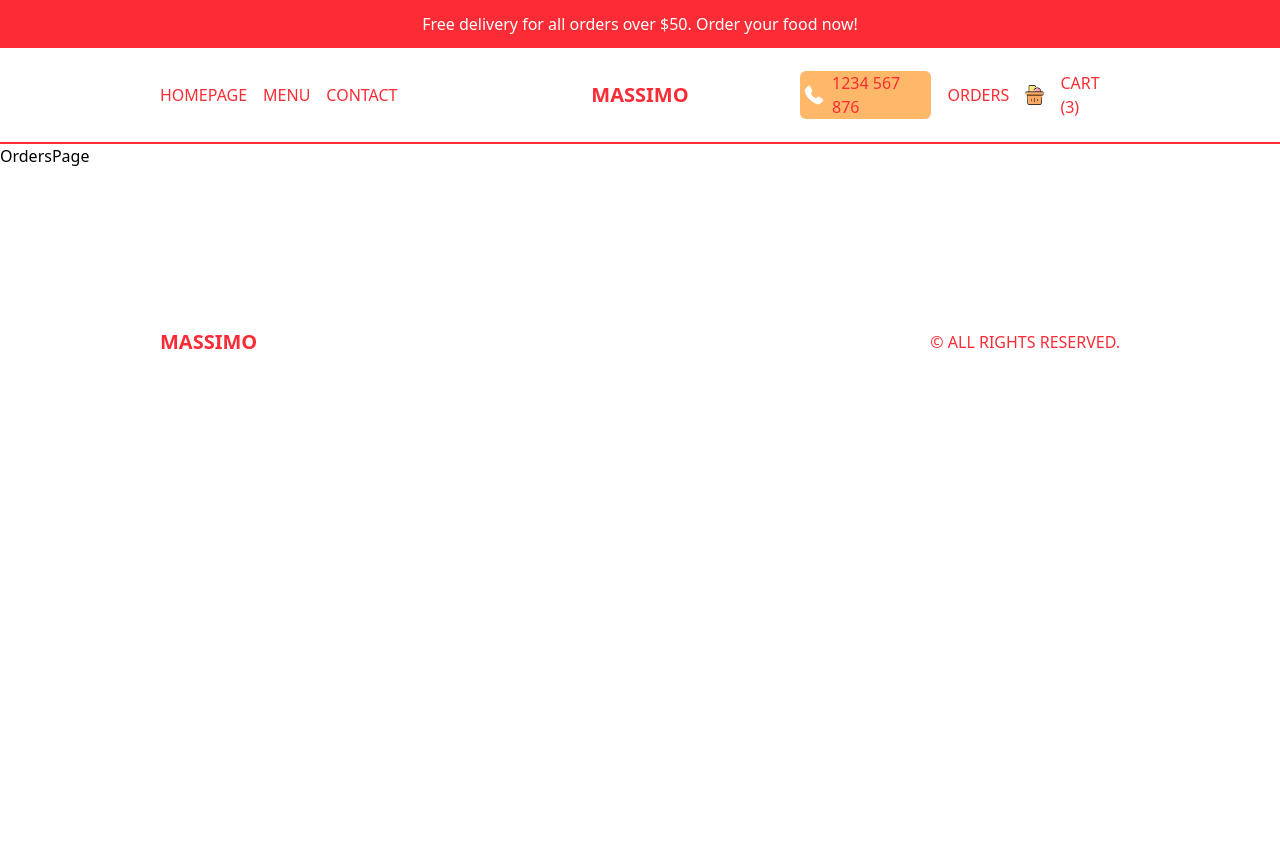
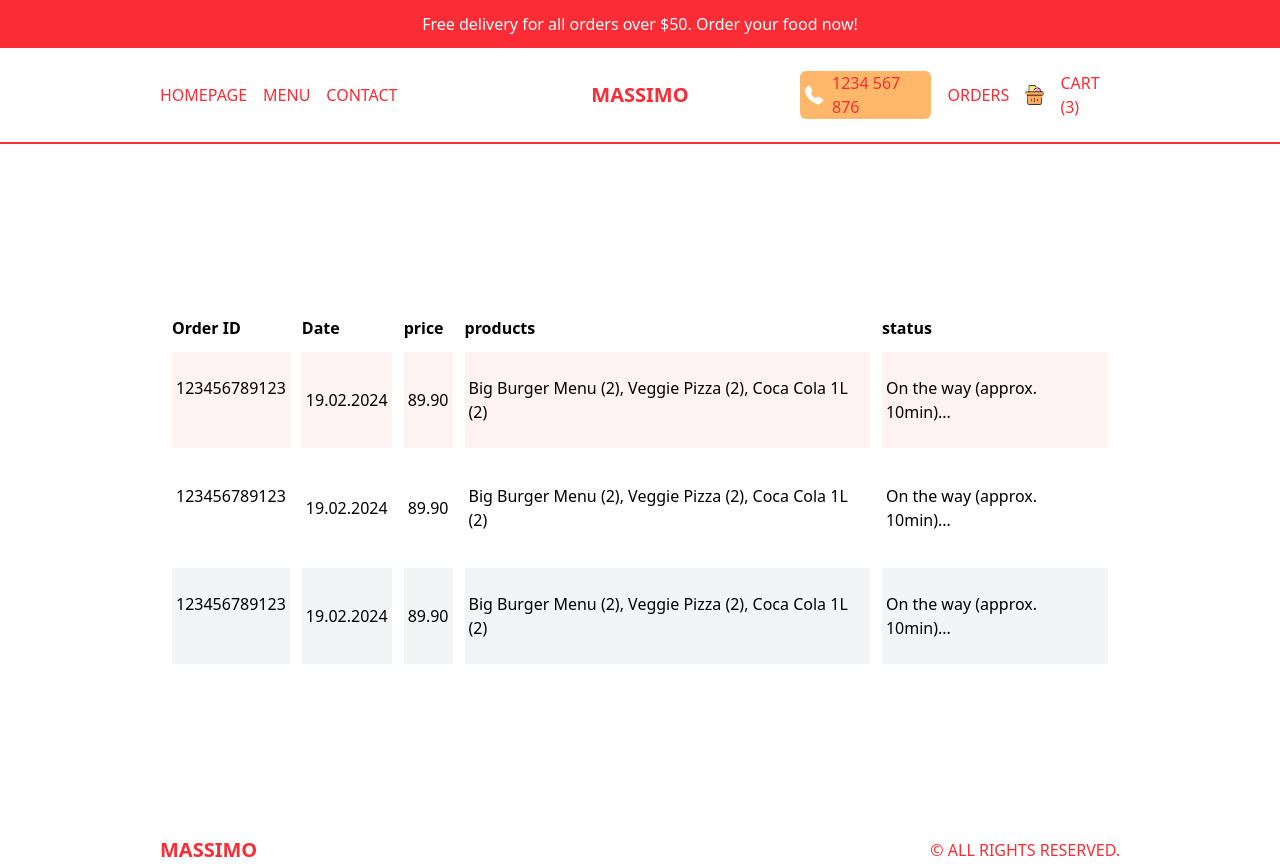
Before and after one commit to nabeel4557/restaurand, a Next.js app: page /orders in a window 1280 px wide. Before the commit the page ends 800 px from the top, so only its background shows below. Built offline with nearby package versions, Linux system fonts and the light colour scheme.

Commit message:
orders page design completed

```diff
--- a/src/app/orders/page.tsx
+++ b/src/app/orders/page.tsx
@@ -1,9 +1,44 @@
-import React from 'react'
+import React from "react";
 
 function OrdersPage() {
-  return (
-    <div>OrdersPage</div>
-  )
+    return (
+        <div className="p-4 lg:p-20 xl:p-40">
+            <table className="w-full border-separate border-spacing-3">
+                <thead>
+                    <tr className="text-left">
+                        <th className=" hidden md:block">Order ID</th>
+                        <th>Date</th>
+                        <th>price</th>
+                        <th className=" hidden md:block">products</th>
+                        <th>status</th>
+                    </tr>
+                </thead>
+                <tbody>
+                    <tr className="text-sm md:text-base odd:bg-red-50">
+                        <td className=" hidden md:block py-6 px-1">123456789123</td>
+                        <td className="py-6 px-1">19.02.2024</td>
+                        <td className="py-6 px-1">89.90</td>
+                        <td className=" hidden md:block py-6 px-1">Big Burger Menu (2), Veggie Pizza (2), Coca Cola 1L (2)</td>
+                        <td className="py-6 px-1">On the way (approx. 10min)...</td>
+                    </tr>
+                    <tr className="text-sm md:text-base odd:bg-gray-100">
+                        <td className=" hidden md:block py-6 px-1">123456789123</td>
+                        <td className="py-6 px-1">19.02.2024</td>
+                        <td className="py-6 px-1">89.90</td>
+                        <td className=" hidden md:block py-6 px-1">Big Burger Menu (2), Veggie Pizza (2), Coca Cola 1L (2)</td>
+                        <td className="py-6 px-1">On the way (approx. 10min)...</td>
+                    </tr>
+                    <tr className="text-sm md:text-base odd:bg-gray-100">
+                        <td className=" hidden md:block py-6 px-1">123456789123</td>
+                        <td className="py-6 px-1">19.02.2024</td>
+                        <td className="py-6 px-1">89.90</td>
+                        <td className=" hidden md:block py-6 px-1">Big Burger Menu (2), Veggie Pizza (2), Coca Cola 1L (2)</td>
+                        <td className="py-6 px-1">On the way (approx. 10min)...</td>
+                    </tr>
+                </tbody>
+            </table>
+        </div>
+    );
 }
 
-export default OrdersPage
+export default OrdersPage;
--- a/src/components/Footer.tsx
+++ b/src/components/Footer.tsx
@@ -3,7 +3,7 @@
 
 function Footer() {
     return (
-        <div className="flex items-center justify-between text-red-500 lg:p-20 xl:p-40">
+        <div className="flex items-center justify-between text-red-500 lg:px-20 xl:px-40">
             <Link href="/" className="font-bold text-xl">
                 MASSIMO
             </Link>
```
